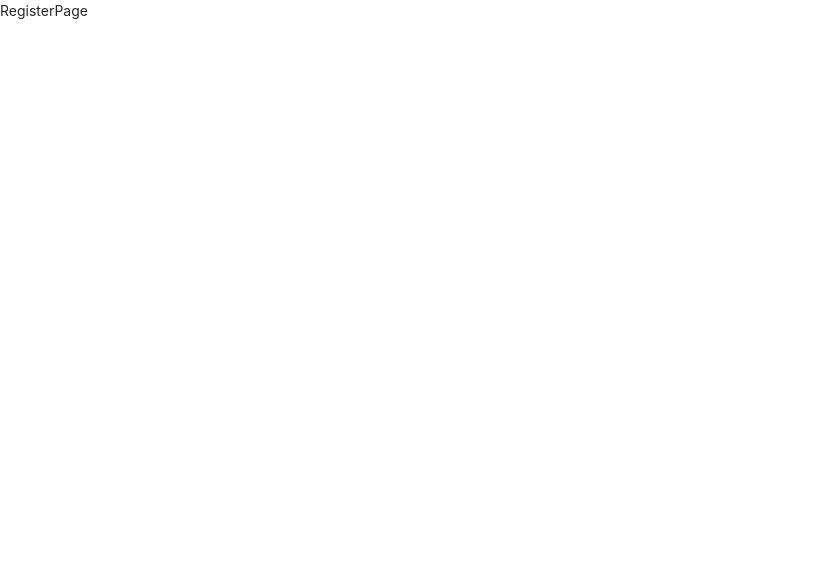
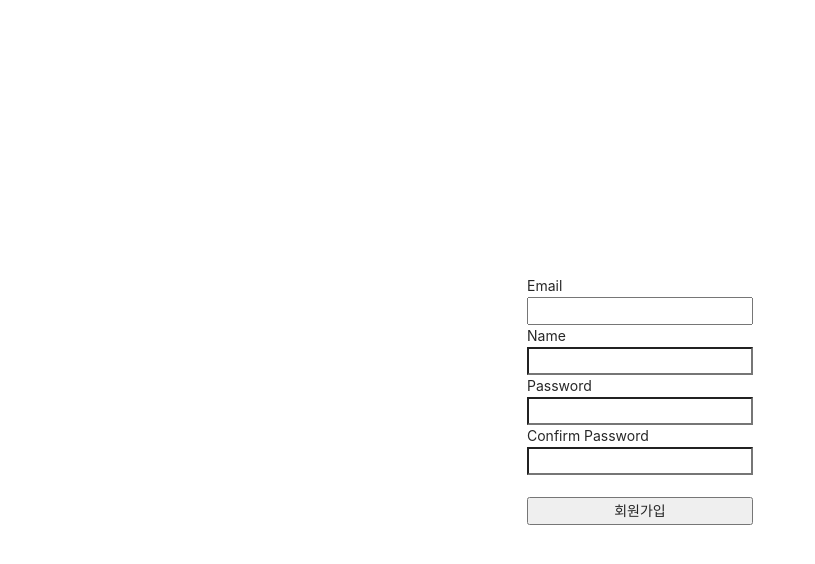
Before and after one commit to rlagmlfk/Node_React_basic, a React (Create React App) app in the folder client/: page /register in a window 1280 px wide. Shown: the top 564 px of the page, without its empty margins (0-815 px from the left). Built offline with nearby package versions, Linux system fonts and the light colour scheme.

Commit message:
회원가입 페이지

```diff
--- a/client/src/_actions/types.js
+++ b/client/src/_actions/types.js
@@ -1 +1,2 @@
 export const LOGIN_USER = "login_user";
+export const REGISTER_USER = "register_user";
--- a/client/src/_actions/user_action.js
+++ b/client/src/_actions/user_action.js
@@ -1,6 +1,7 @@
 import axios from "axios";
 import {
-    LOGIN_USER
+    LOGIN_USER,
+    REGISTER_USER
 } from './types';
 export function loginUser(dataTosubmit) {
 
@@ -13,3 +14,13 @@
         payload: request
     }
 }
+export function registerUser(dataTosubmit) {
+
+    const request = axios.post('/api/user/register', dataTosubmit)
+        .then(response => response.data)
+
+    return {
+        type:REGISTER_USER,
+        payload: request
+    }
+}
--- a/client/src/_reducers/user_reducer.js
+++ b/client/src/_reducers/user_reducer.js
@@ -1,5 +1,6 @@
 import {
-    LOGIN_USER
+    LOGIN_USER,
+    REGISTER_USER
 } from '../_actions/types';
 
 
@@ -8,7 +9,9 @@
         case LOGIN_USER:
             return{ ...state, loginSuccess: action.payload }
             break;
-
+        case REGISTER_USER:
+            return { ...state, register: action.payload }
+            break;
         default:
             return state;
     }
--- a/client/src/components/views/RegisterPage/RegisterPage.js
+++ b/client/src/components/views/RegisterPage/RegisterPage.js
@@ -1,9 +1,75 @@
-import React from 'react';
+import React, { useState } from 'react';
+import { useDispatch } from 'react-redux';
+import { useNavigate } from 'react-router-dom';
+import { registerUser } from '../../../_actions/user_action';
 
 function RegisterPage(props) {
+
+    const dispatch = useDispatch();
+    let navigate = useNavigate();
+    const [Email, setEmail] = useState("")
+    const [Name, setName] = useState("")
+    const [Password, setPassword] = useState("")
+    const [ConfirmPassword, setConfirmPassword] = useState("")
+
+    const onEmailHandler = (event) => {
+        setEmail(event.currentTarget.value)
+    }
+    const onNameHandler = (event) => {
+        setName(event.currentTarget.value)
+    }
+    const onPasswordHandler = (event) => {
+        setPassword(event.currentTarget.value)
+    }
+    const onConfirmPasswordHandler = (event) => {
+        setConfirmPassword(event.currentTarget.value)
+    }
+    const onSubmitHandler = (event) => {
+        event.preventDefault();
+
+        if (Password !== ConfirmPassword) {
+            return alert('비밀번호와 비밀번호 확인은 같아야 합니다.')
+        }
+
+        let body = {
+            email: Email,
+            name: Name,
+            password: Password
+        }
+
+        dispatch(registerUser(body))
+            .then(response => {
+            if (response.payload.success) {
+                navigate('/login')
+            } else {
+                alert('회원가입 실패')
+            }
+        })
+
+    }
+
     return (
-        <div>
-            RegisterPage
+        <div style={{
+            display: 'flex', justifyContent: 'center', alignItems: 'center'
+            ,width:'100%', height:'100vh'
+        }}>
+            <form style={{ display:'flex', flexDirection:'column' }} onSubmit={onSubmitHandler}>
+                <label>Email</label>
+                <input type="email" value={Email} onChange={onEmailHandler} />
+
+                <label>Name</label>
+                <input type="text" value={Name} onChange={onNameHandler} />
+
+                <label>Password</label>
+                <input type="password" value={Password} onChange={onPasswordHandler} />
+
+                <label>Confirm Password</label>
+                <input type="password" value={ConfirmPassword} onChange={onConfirmPasswordHandler} />
+                <br />
+                <button style={{}}>
+                    회원가입
+                </button>
+            </form>
         </div>
     );
 }
```
